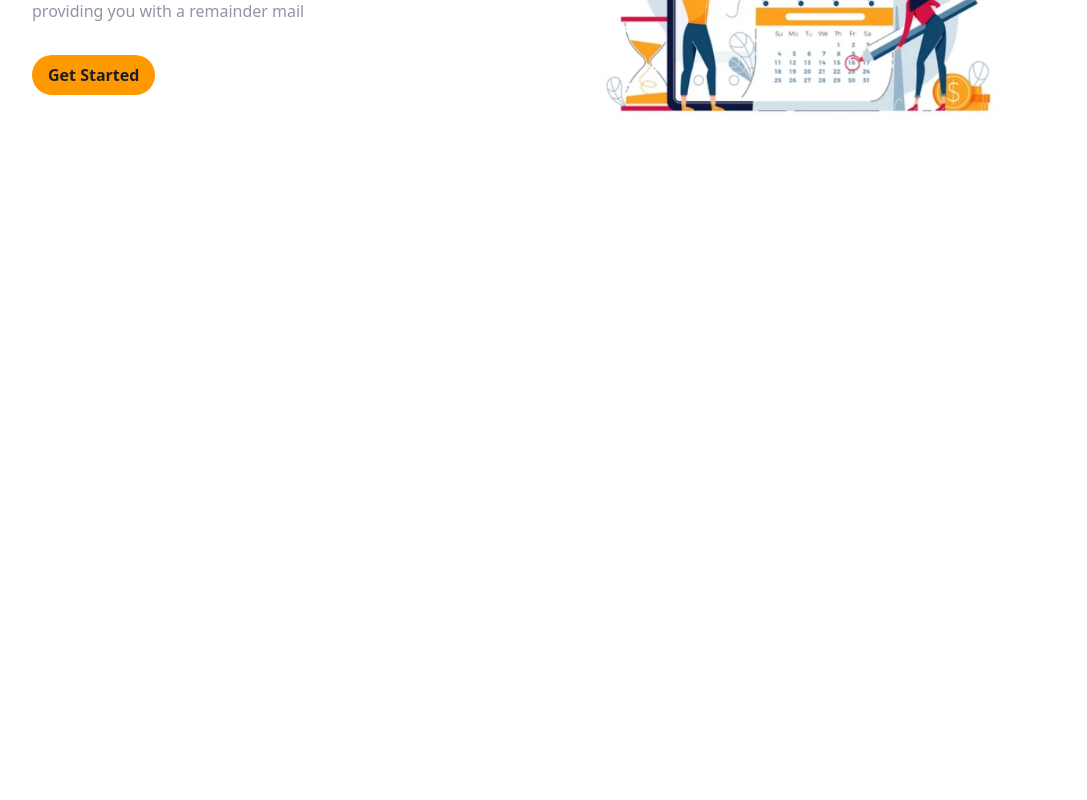
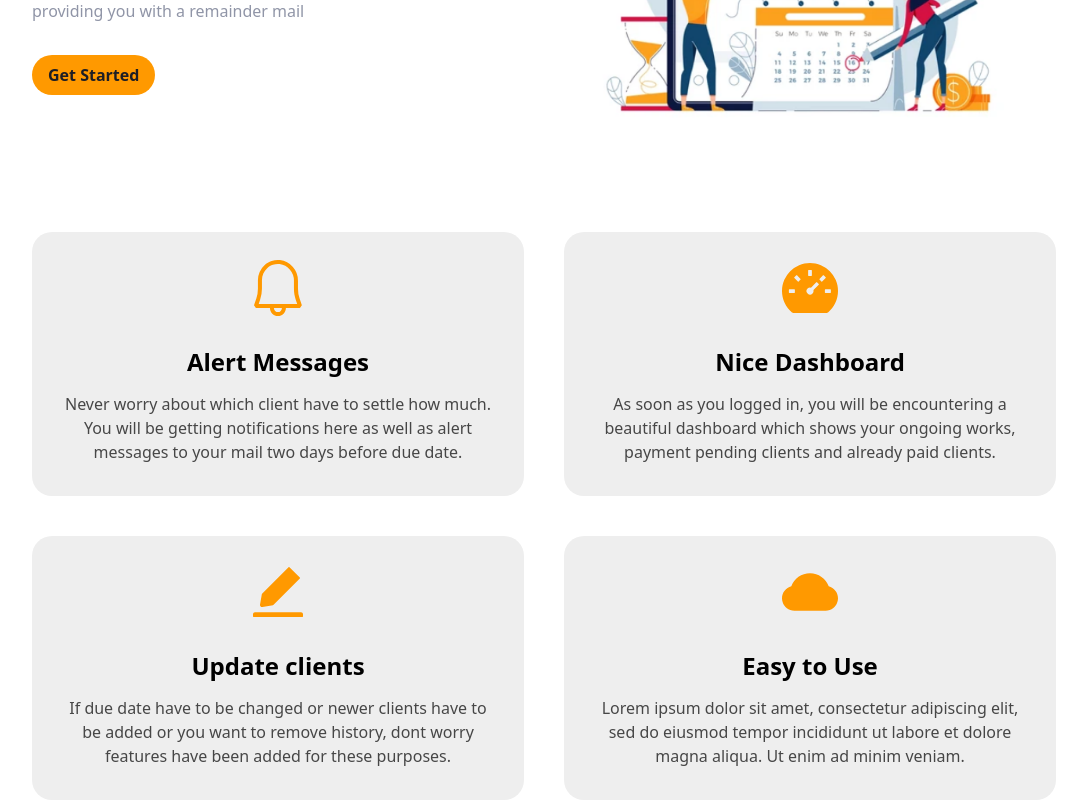
Before and after one commit to vianfrederick/Landing-Page, a React (Create React App) app: page / in a window 1280 px wide. Shown: the part 408-1208 px from the top of the page, without its empty margins (96-1183 px from the left). Before the commit the page ends 800 px from the top, so only its background shows below. Built offline with nearby package versions, Linux system fonts and the light colour scheme.

Commit message:
Features section done

```diff
--- a/src/App.js
+++ b/src/App.js
@@ -1,11 +1,13 @@
 import Navbar from "./Components/Navbar/Navbar";
 import Intro from "./Components/Intro/Intro";
+import Features from "./Components/Features/Features";
 
 function App() {
   return (
     <div>
       <Navbar />
       <Intro />
+      <Features />
     </div>
   );
 }
--- /dev/null
+++ b/src/Components/Features/Features.jsx
@@ -0,0 +1,54 @@
+import React from "react";
+import { VscBell } from "react-icons/vsc";
+import { AiFillDashboard } from "react-icons/ai";
+import { AiFillEdit } from "react-icons/ai";
+import { AiFillCloud } from "react-icons/ai";
+
+const Features = () => {
+  return (
+    <section className="pt-16 md:mt-12 md:pt-10 min-[1030px]:pt-16">
+      <div className="container w-[80%] mx-auto">
+        <div className="grid features-container gap-y-10 sm:grid-cols-2 gap-x-10 min-[1338px]:grid-cols-4">
+          <div>
+            <VscBell />
+            <h2>Alert Messages</h2>
+            <p>
+              Never worry about which client have to settle how much. You will
+              be getting notifications here as well as alert messages to your
+              mail two days before due date.
+            </p>
+          </div>
+          <div>
+            <AiFillDashboard />
+            <h2>Nice Dashboard</h2>
+            <p>
+              As soon as you logged in, you will be encountering a beautiful
+              dashboard which shows your ongoing works, payment pending clients
+              and already paid clients.
+            </p>
+          </div>
+          <div>
+            <AiFillEdit />
+            <h2>Update clients</h2>
+            <p>
+              If due date have to be changed or newer clients have to be added
+              or you want to remove history, dont worry features have been added
+              for these purposes.
+            </p>
+          </div>
+          <div>
+            <AiFillCloud />
+            <h2>Easy to Use</h2>
+            <p>
+              Lorem ipsum dolor sit amet, consectetur adipiscing elit, sed do
+              eiusmod tempor incididunt ut labore et dolore magna aliqua. Ut
+              enim ad minim veniam.
+            </p>
+          </div>
+        </div>
+      </div>
+    </section>
+  );
+};
+
+export default Features;
--- a/src/index.css
+++ b/src/index.css
@@ -45,4 +45,30 @@
             flex-direction: column;
         }
     }
+
+    /* Features */
+
+    .features-container > *{
+        background-color: #EEEEEE;
+        padding: 0 2em 2em 2em;
+        border-radius: 20px;
+        text-align: center;
+    }
+
+    .features-container svg {
+        height: 7em;
+        width: 4em;
+        color: #ff9900;
+        margin-inline: auto;
+    }
+
+    .features-container h2{
+        font-size: 1.5rem;
+        font-weight: 600;
+        margin-bottom: 0.5em;
+    }
+
+    .features-container p{
+        opacity: 0.7;
+    }
 }
```
